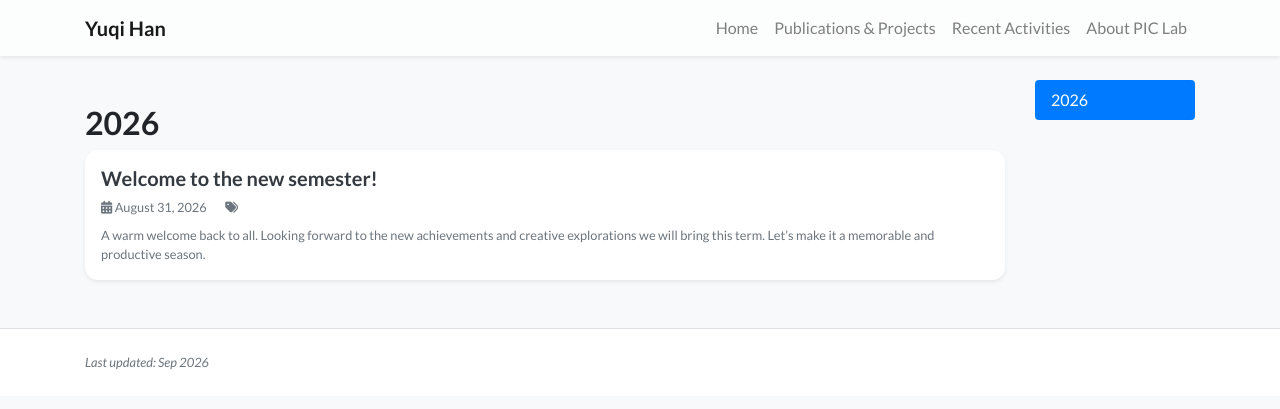
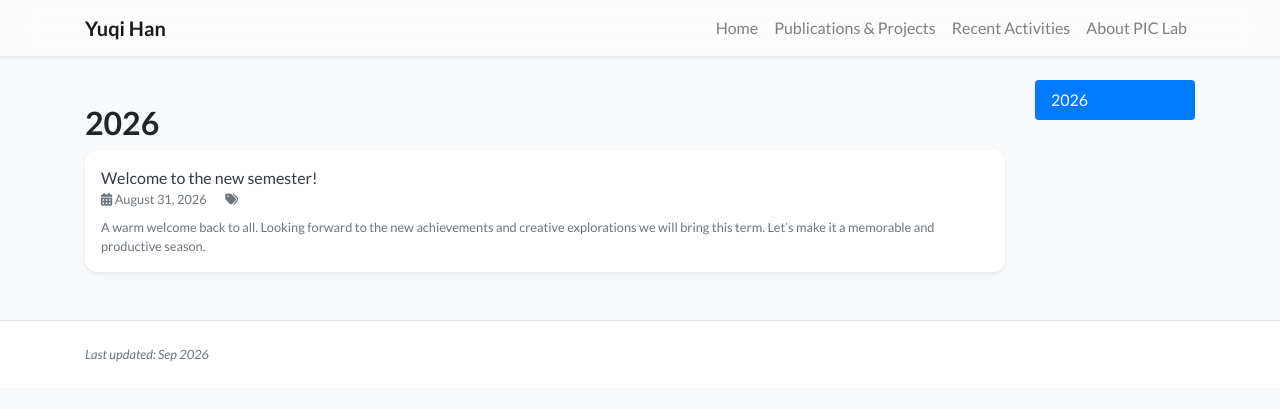
Before and after one commit to hyq0413/hyq0413.github.io, a Jekyll site: the page built from blog.html, in a window 1280 px wide. Shown: the top 409 px of the page. Built offline with Jekyll 4.4.1, drawn with Linux system fonts in a browser that asks for light colours; nearby versions of some CDN libraries; a style sheet for code colours, icons or effects is not loaded.

Commit message:
Update blog_card.html

```diff
--- a/_includes/widgets/blog_card.html
+++ b/_includes/widgets/blog_card.html
@@ -6,11 +6,9 @@
 <div class="border-bottom border-gray p-3 {% if hide_bottom_border %}border-0{% endif %}">
     <div class="row">
         <div class="col-12">
-            <h5 class="mb-2">
-                <a href="{{ item.url | relative_url }}" class="text-dark text-decoration-none">
-                    {{ item.title }}
-                </a>
-            </h5>
+            <div class="text-dark">
+                {{ item.title }}
+            </div>
             <div class="text-muted small mb-2">
                 <i class="fas fa-calendar-alt"></i> {{ item.date | date: "%B %d, %Y" }}
                 {% if item.tags %}
```
